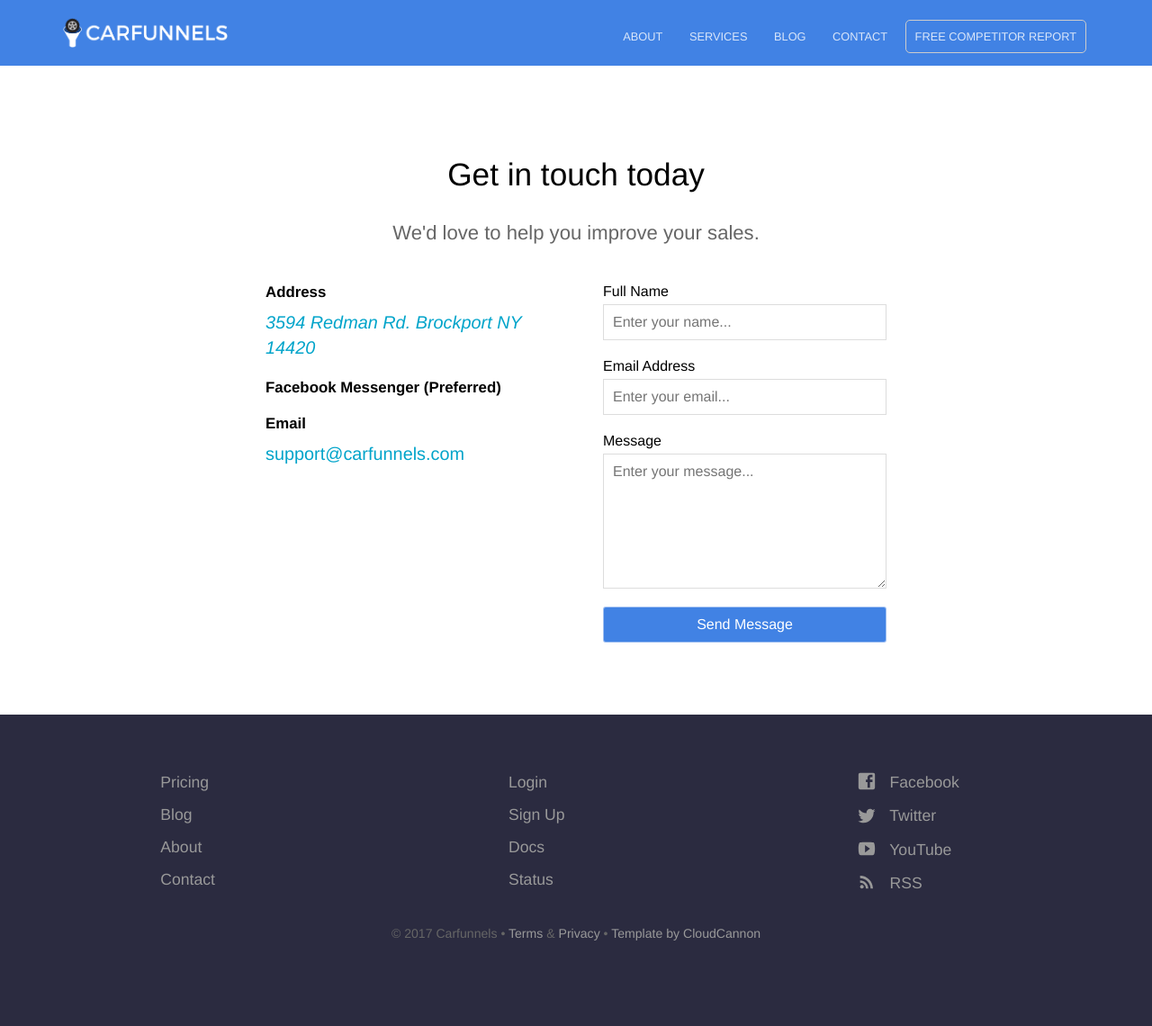
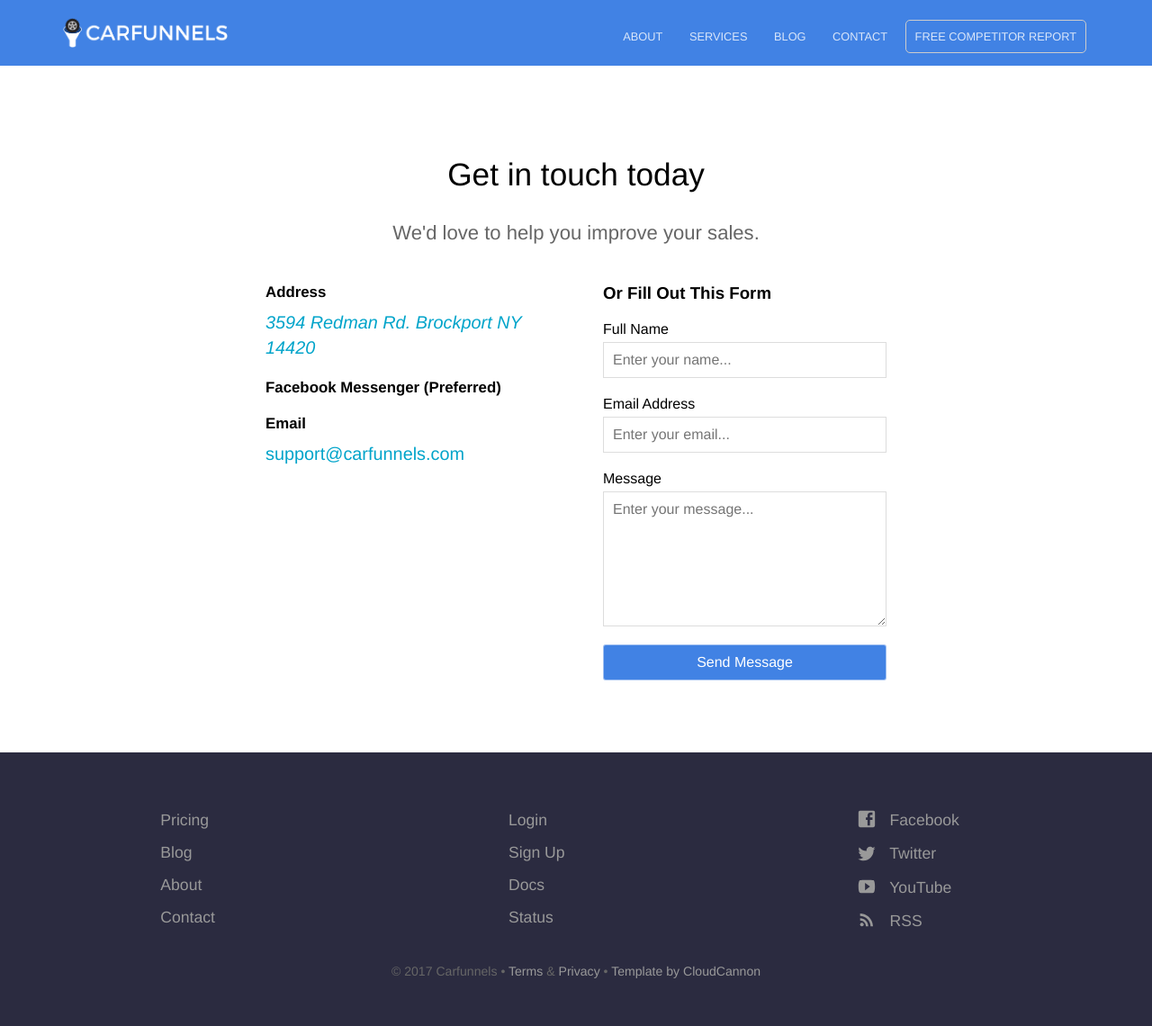
Before and after one commit to jdnoc/carfunnels.com, a Jekyll site: the page built from contact.html, in a window 1280 px wide. Shown: the whole page at 90% size. Built offline with Jekyll 4.4.1, drawn with Linux system fonts in a browser that asks for light colours; before the commit the page ends 1098 px from its top, so only the background shows below that.

Commit message:
Updated 'contact.html' via CloudCannon

```diff
--- a/contact.html
+++ b/contact.html
@@ -19,6 +19,7 @@ map:
     </div>
 
 	<form action="{{ site.baseurl }}/contact-success/" method="post" class="contact-form">
+	    <h3>Or Fill Out This Form</h3>
 		<input type="hidden" name="_to" value="support@example.com" />
 		<input type="text" name="_gotcha" style="display: none;">
 
```
